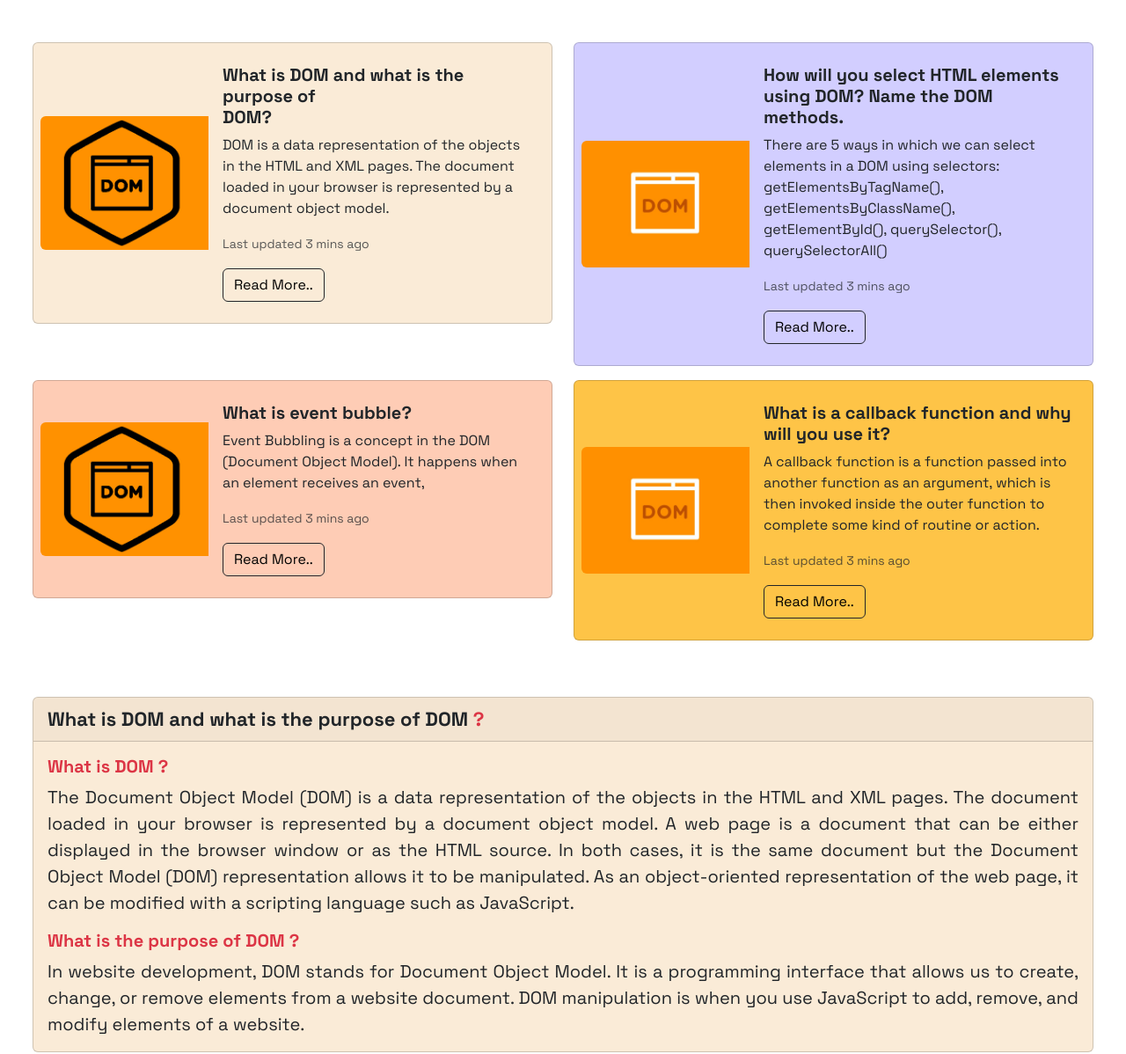
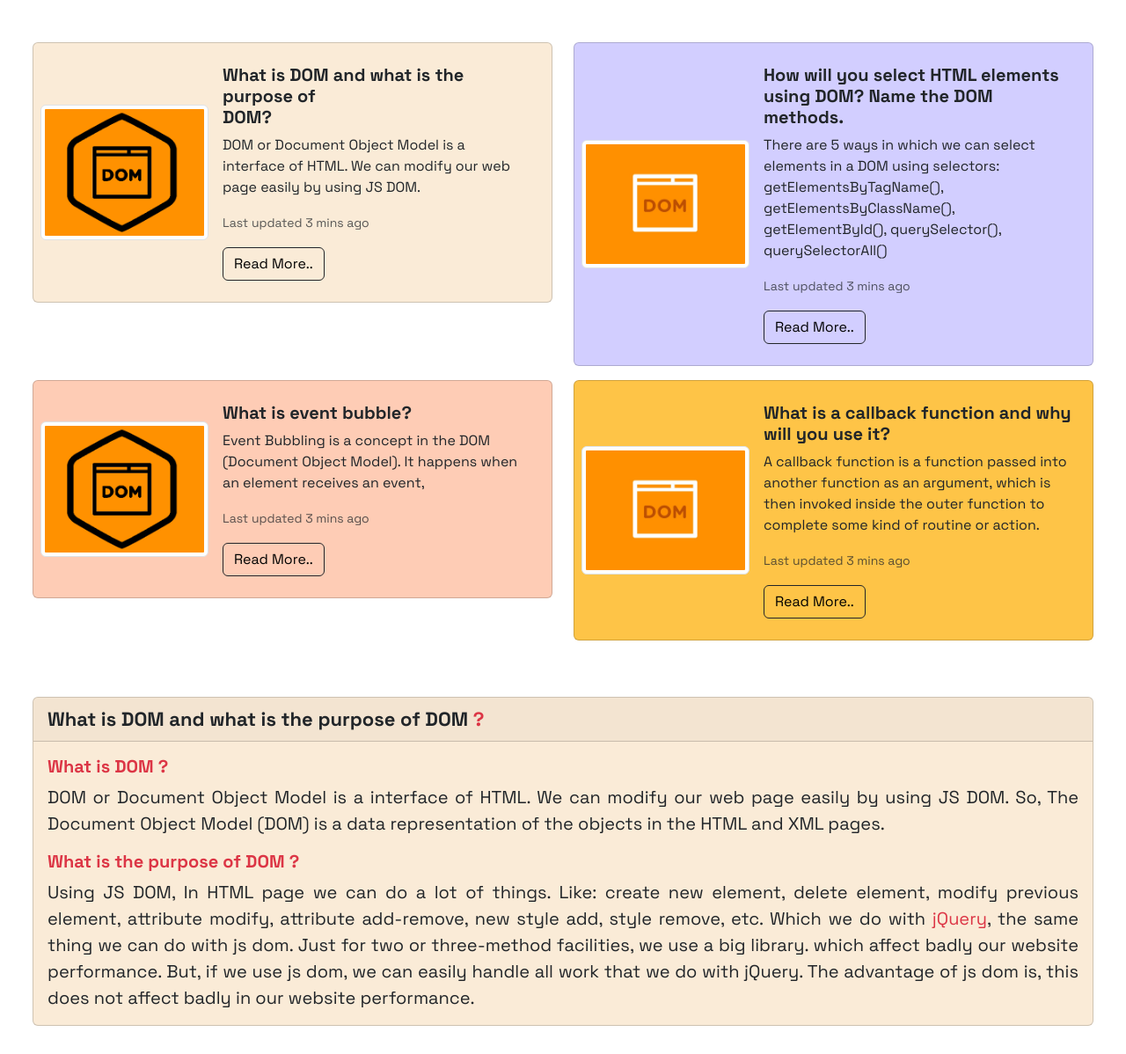
Before and after one commit to mahmudul-noman/geometry-genius, a plain HTML site: page blog.html in a window 1280 px wide. Shown: the part 126-1324 px from the top of the page at 88% size. Drawn offline with nearby package versions, Linux system fonts and the light colour scheme.

Commit message:
update blog page

```diff
--- a/blog.html
+++ b/blog.html
@@ -5,7 +5,7 @@
     <meta charset="UTF-8">
     <meta http-equiv="X-UA-Compatible" content="IE=edge">
     <meta name="viewport" content="width=device-width, initial-scale=1.0">
-    <title>Geometry Genius</title>
+    <title>Geometry Genius-Blog</title>
     <!-- bootstrap -->
     <link href="https://cdn.jsdelivr.net/npm/bootstrap@5.3.0-alpha1/dist/css/bootstrap.min.css" rel="stylesheet">
     <!-- stylesheet -->
@@ -30,7 +30,6 @@
 
     <!-- question card -->
     <div class="container-fluid">
-
         <div class="row">
 
             <!-- question card 1 -->
@@ -38,14 +37,12 @@
                 <div class="card mb-3 p-2" style="background-color: antiquewhite;">
                     <div class="row g-0 align-items-center">
                         <div class="col-md-4">
-                            <img src="images/dom1.png" class="img-fluid rounded-start" alt="...">
+                            <img src="images/dom1.png" class="img-fluid img-thumbnail rounded-start" alt="...">
                         </div>
                         <div class="col-md-8">
                             <div class="card-body">
                                 <h5 class="card-title">What is DOM and what is the purpose of <br> DOM?</h5>
-                                <p class="card-text">DOM is a data representation of the objects in the HTML and XML
-                                    pages. The document loaded in your browser is represented by a document object
-                                    model.</p>
+                                <p class="card-text">DOM or Document Object Model is a interface of HTML. We can modify our web page easily by using JS DOM.</p>
                                 <p class="card-text"><small class="text-muted">Last updated 3 mins ago</small></p>
                                 <button class="ans-btn btn btn-outline-dark"><a href="#ans-one-card">Read
                                         More..</a></button>
@@ -60,7 +57,7 @@
                 <div class="card mb-3 p-2" style="background-color: #D2CEFF;">
                     <div class="row g-0 align-items-center">
                         <div class="col-md-4">
-                            <img src="images/dom2.jpg" class="img-fluid rounded-start" alt="...">
+                            <img src="images/dom2.jpg" class="img-fluid img-thumbnail rounded-start" alt="...">
                         </div>
                         <div class="col-md-8">
                             <div class="card-body">
@@ -81,7 +78,7 @@
                 <div class="card mb-3 p-2" style="background-color: #FECCB5;">
                     <div class="row g-0 align-items-center">
                         <div class="col-md-4">
-                            <img src="images/dom1.png" class="img-fluid rounded-start" alt="...">
+                            <img src="images/dom1.png" class="img-fluid img-thumbnail rounded-start" alt="...">
                         </div>
                         <div class="col-md-8">
                             <div class="card-body">
@@ -101,7 +98,7 @@
                 <div class="card mb-3 p-2" style="background-color: #FEC447;">
                     <div class="row g-0 align-items-center">
                         <div class="col-md-4">
-                            <img src="images/dom2.jpg" class="img-fluid rounded-start" alt="...">
+                            <img src="images/dom2.jpg" class="img-fluid img-thumbnail rounded-start" alt="...">
                         </div>
                         <div class="col-md-8">
                             <div class="card-body">
@@ -118,10 +115,9 @@
         </div>
     </div>
 
-
-
     <!-- question ans -->
     <div class="container-fluid">
+
         <!-- ans 1 -->
         <div id="ans-one-card" class="ans-card mb-3">
             <div class="row">
@@ -131,18 +127,11 @@
                             purpose of DOM <span class="text-danger">?</span></div>
                         <div class="card-body">
                             <h5 class="card-title text-danger">What is DOM ?</h5>
-                            <p class="card-text ans-text">The Document Object Model (DOM) is a data representation of
-                                the objects in the HTML and XML pages. The document loaded in your browser is
-                                represented by a document object model. A web page is a document that can be either
-                                displayed in the browser window or as the HTML source. In both cases, it is the same
-                                document but the Document Object Model (DOM) representation allows it to be manipulated.
-                                As an object-oriented representation of the web page, it can be modified with a
-                                scripting language such as JavaScript.</p>
+                            <p class="card-text ans-text">
+                                DOM or Document Object Model is a interface of HTML. We can modify our web page easily by using JS DOM. So, The Document Object Model (DOM) is a data representation of
+                                the objects in the HTML and XML pages.</p>
                             <h5 class="card-title text-danger">What is the purpose of DOM ?</h5>
-                            <p class="card-text ans-text">In website development, DOM stands for Document Object Model.
-                                It is a programming interface that allows us to create, change, or remove elements from
-                                a website document. DOM manipulation is when you use JavaScript to add, remove, and
-                                modify elements of a website.</p>
+                            <p class="card-text ans-text">Using JS DOM, In HTML page we can do a lot of things. Like: create new element, delete element, modify previous element,  attribute modify, attribute add-remove, new style add, style remove, etc. Which we do with <span class="text-danger">jQuery</span>, the same thing we can do with js dom. Just for two or three-method facilities, we use a big library. which affect badly our website performance. But, if we use js dom, we can easily handle all work that we do with jQuery. The advantage of js dom is, this does not affect badly in our website performance.</p>
                         </div>
                     </div>
                 </div>
@@ -240,6 +229,7 @@
                 </div>
             </div>
         </div>
+
     </div>
 
 
--- a/js/app.js
+++ b/js/app.js
@@ -1,17 +1,15 @@
+let serial = 0;
+
 // card 1 : triangle
-let serial = 0;
 document.getElementById('triangle-btn').addEventListener('click', function(){
     const triangle_b_Value = getInputFieldValueById('triangle-b-field');
     const triangle_h_Value = getInputFieldValueById('triangle-h-field');
     const triangleFixedValue = parseFloat(0.5);
-
-
     const triangleTotalResult = triangleFixedValue * triangle_b_Value * triangle_h_Value;
     const card_Name = document.getElementById("triangle-title").innerText;
     serial += 1;
     displayData(card_Name, triangleTotalResult);
 })
-
 
 // card 2 : Rectangle
 document.getElementById('rectangle-btn').addEventListener('click', function(){
@@ -23,7 +21,6 @@ document.getElementById('rectangle-btn').addEventListener('click', function(){
     displayData(card_Name, rectangleTotalResult);
 })
 
-
 // card 3 : Parallelogram
 document.getElementById('parallelogram-btn').addEventListener('click', function(){
     const parallelogramResult = getInnerElementValueById('parallelogram-b-value', 'parallelogram-h-value');
@@ -31,7 +28,6 @@ document.getElementById('parallelogram-btn').addEventListener('click', function(
     serial +=1;
     displayData(card_Name, parallelogramResult);
 })
-
 
 // card 4 : Rhombus
 document.getElementById('rhombus-btn').addEventListener('click', function(){
@@ -43,7 +39,6 @@ document.getElementById('rhombus-btn').addEventListener('click', function(){
     displayData(card_Name, rhombusFinalResult);
 })
 
-
 // card 5 : Pentagon
 document.getElementById('pentagon-btn').addEventListener('click', function(){
     const pentagonFixedValue = 0.5;
@@ -53,7 +48,6 @@ document.getElementById('pentagon-btn').addEventListener('click', function(){
     serial +=1;
     displayData(card_Name, pentagonFinalResult);
 })
-
 
 // card 6 : Ellipse
 document.getElementById('ellipse-btn').addEventListener('click', function(){
@@ -66,7 +60,7 @@ document.getElementById('ellipse-btn').addEventListener('click', function(){
 })
 
 
-
+// CARD BACKGROUND COLOR CHANGE RANDOMLY :::::::::::::::::::::::::::::::::::::::
 
 // card 1 random background color
 document.getElementById('triangle-random-color').addEventListener('mouseover', function(){
--- a/styles/style.css
+++ b/styles/style.css
@@ -33,10 +33,6 @@ body {
     text-decoration: none;
 }
 
-
-
-
-
 /* Responsive */
 @media screen and (max-width: 576px) {
     .summary-card{
```
Also changed, not shown: index.html (+5 -5 lines), images/dom4.png (deleted).
